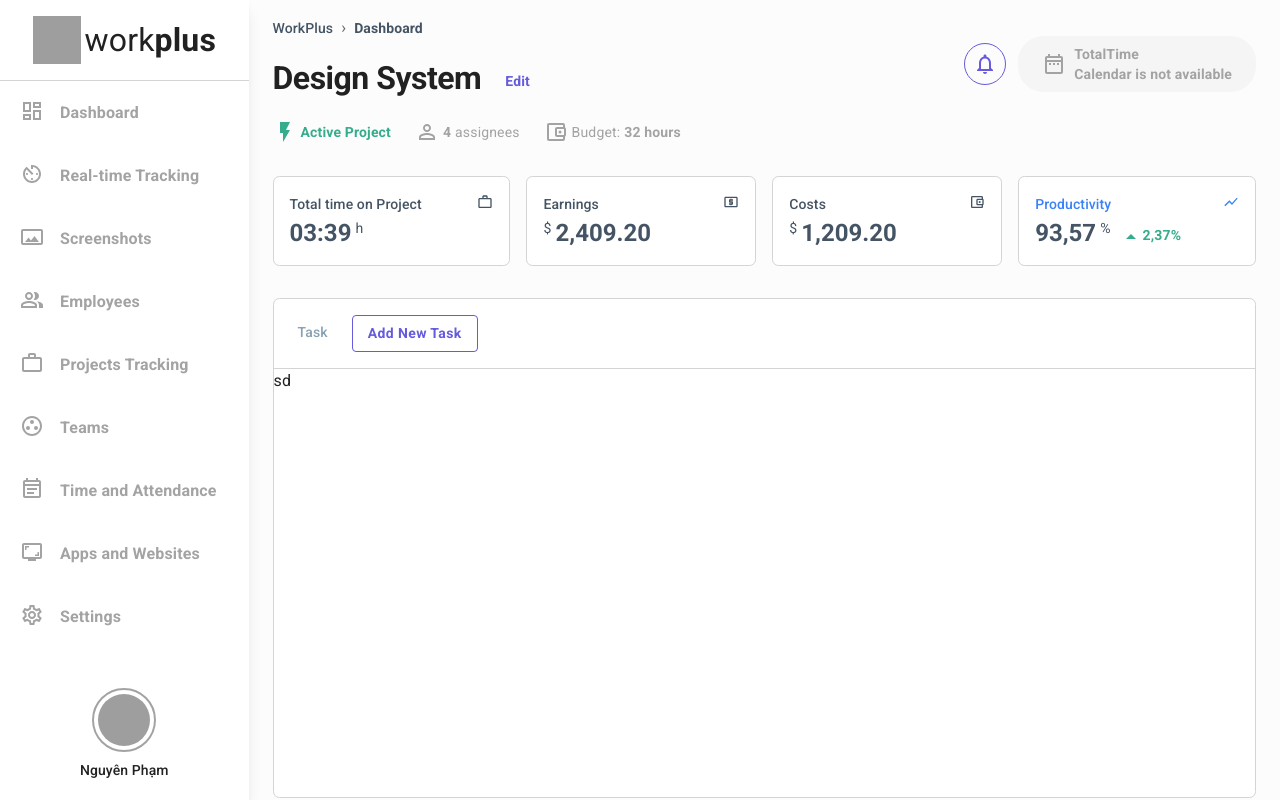
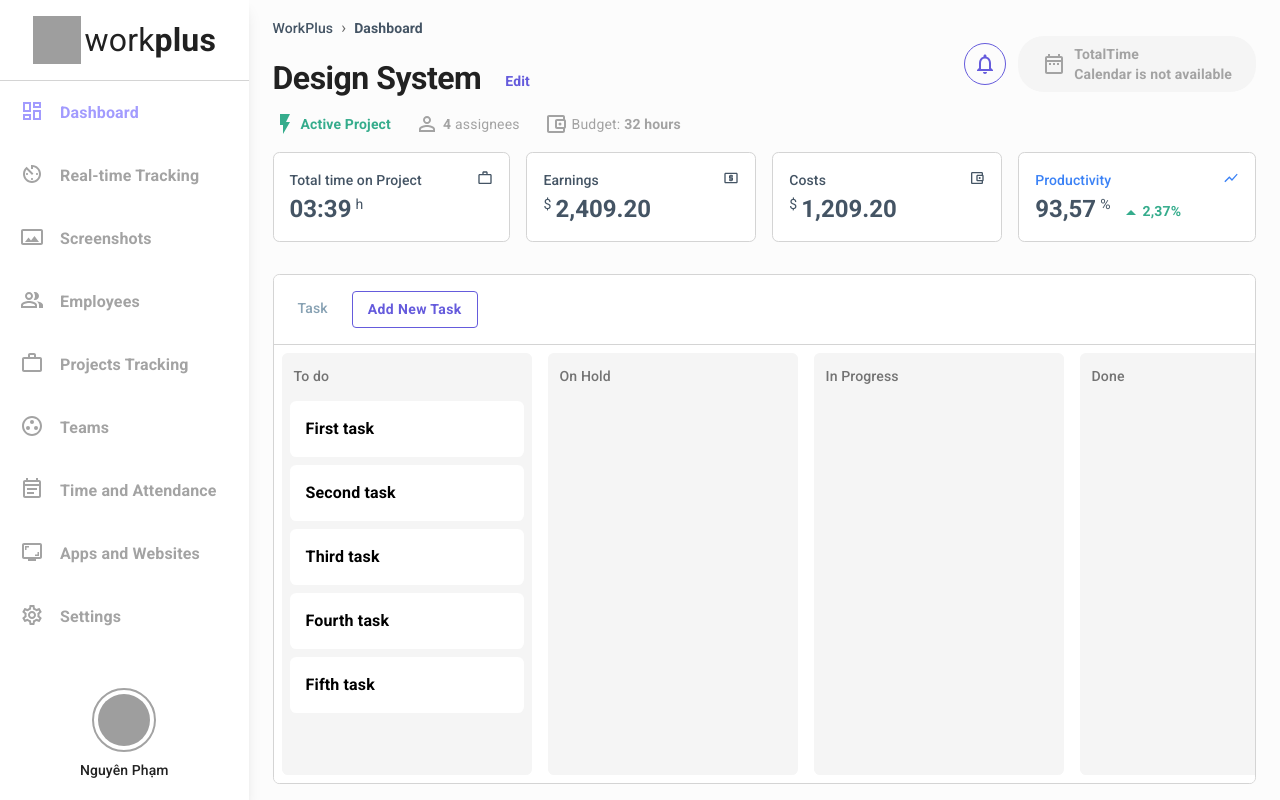
Before and after one commit to phamlongnguyen/todo-ui, a React (Create React App) app: page / in a window 1280 px wide. Built offline with nearby package versions, Linux system fonts and the light colour scheme; grey boxes are pictures that could not be loaded; a web font is replaced by a local one.

Commit message:
Feature: Add Drap Drop Panel

```diff
--- a/package.json
+++ b/package.json
@@ -14,11 +14,13 @@
     "@testing-library/user-event": "^13.5.0",
     "postcss": "^8.4.14",
     "react": "^18.2.0",
+    "react-beautiful-dnd": "^13.1.0",
     "react-dom": "^18.2.0",
     "react-router-dom": "^6.3.0",
     "react-scripts": "5.0.1",
     "styled-components": "^5.3.5",
     "tailwindcss": "^3.1.4",
+    "uuid": "^8.3.2",
     "web-vitals": "^2.1.4"
   },
   "scripts": {
--- /dev/null
+++ b/src/components/Home/DropPanel.js
@@ -0,0 +1,153 @@
+import { DragDropContext, Draggable, Droppable } from 'react-beautiful-dnd';
+import { v4 as uuidv4 } from 'uuid';
+import React, { useState } from 'react';
+import { Typography } from '@mui/material';
+const itemsFromBackend = [
+  { id: uuidv4(), content: 'First task' },
+  { id: uuidv4(), content: 'Second task' },
+  { id: uuidv4(), content: 'Third task' },
+  { id: uuidv4(), content: 'Fourth task' },
+  { id: uuidv4(), content: 'Fifth task' },
+];
+
+const columnsFromBackend = {
+  [uuidv4()]: {
+    name: 'To do',
+    items: itemsFromBackend,
+  },
+  [uuidv4()]: {
+    name: 'On Hold',
+    items: [],
+  },
+  [uuidv4()]: {
+    name: 'In Progress',
+    items: [],
+  },
+  [uuidv4()]: {
+    name: 'Done',
+    items: [],
+  },
+};
+
+const onDragEnd = (result, columns, setColumns) => {
+  if (!result.destination) return;
+  const { source, destination } = result;
+
+  if (source.droppableId !== destination.droppableId) {
+    const sourceColumn = columns[source.droppableId];
+    const destColumn = columns[destination.droppableId];
+    const sourceItems = [...sourceColumn.items];
+    const destItems = [...destColumn.items];
+    const [removed] = sourceItems.splice(source.index, 1);
+    destItems.splice(destination.index, 0, removed);
+    setColumns({
+      ...columns,
+      [source.droppableId]: {
+        ...sourceColumn,
+        items: sourceItems,
+      },
+      [destination.droppableId]: {
+        ...destColumn,
+        items: destItems,
+      },
+    });
+  } else {
+    const column = columns[source.droppableId];
+    const copiedItems = [...column.items];
+    const [removed] = copiedItems.splice(source.index, 1);
+    copiedItems.splice(destination.index, 0, removed);
+    setColumns({
+      ...columns,
+      [source.droppableId]: {
+        ...column,
+        items: copiedItems,
+      },
+    });
+  }
+};
+
+function DropPanel() {
+  const [columns, setColumns] = useState(columnsFromBackend);
+  return (
+    <div className="w-full h-full">
+      <div className="w-full h-full flex py-2">
+        <DragDropContext
+          onDragEnd={(result) => onDragEnd(result, columns, setColumns)}
+        >
+          {Object.entries(columns).map(([columnId, column], index) => {
+            return (
+              <div
+                className="w-1/4 min-w-[250px] mx-2 bg-gray-100 rounded flex flex-col "
+                key={columnId}
+              >
+                <div className="w-full h-full rounded ">
+                  <Droppable droppableId={columnId} key={columnId}>
+                    {(provided, snapshot) => {
+                      return (
+                        <div
+                          {...provided.droppableProps}
+                          ref={provided.innerRef}
+                          className={`p-2 w-full h-full rounded pt-12 relative top-0 ${
+                            snapshot.isDraggingOver
+                              ? 'bg-violet-100'
+                              : 'bg-gray-100'
+                          }`}
+                        >
+                          <Typography
+                            variant="subtitle2"
+                            className="p-3 text-3xs text-gray-500 absolute top-0 left-0 h-12"
+                          >
+                            {column.name}
+                          </Typography>
+                          {column.items.map((item, index) => {
+                            return (
+                              <Draggable
+                                key={item.id}
+                                draggableId={item.id}
+                                index={index}
+                              >
+                                {(provided, snapshot) => {
+                                  return (
+                                    <div
+                                      ref={provided.innerRef}
+                                      {...provided.draggableProps}
+                                      {...provided.dragHandleProps}
+                                      className={`text-black font-semibold rounded ${
+                                        snapshot.isDragging
+                                          ? 'bg-violet-300'
+                                          : 'bg-white'
+                                      }`}
+                                      style={{
+                                        userSelect: 'none',
+                                        padding: 16,
+                                        margin: '0 0 8px 0',
+                                        minHeight: '50px',
+                                        // backgroundColor: snapshot.isDragging
+                                        //   ? '#263B4A'
+                                        //   : '#456C86',
+                                        ...provided.draggableProps.style,
+                                      }}
+                                    >
+                                      {item.content}
+                                    </div>
+                                  );
+                                }}
+                              </Draggable>
+                            );
+                          })}
+                          {provided.placeholder}
+                        </div>
+                      );
+                    }}
+                  </Droppable>
+                </div>
+              </div>
+            );
+          })}
+        </DragDropContext>
+      </div>
+    </div>
+  );
+}
+
+export default DropPanel;
--- a/src/components/Home/Header.js
+++ b/src/components/Home/Header.js
@@ -127,7 +127,7 @@ function Header() {
             Edit
           </Typography>
           <RingHover className="cursor-pointer border-solid border-primary border-[1px] rounded-full p-2 flex items-center h-fit w-fit ">
-            <NotificationsNoneOutlinedIcon className=" h-fit w-6 text-primary " />
+            <NotificationsNoneOutlinedIcon className=" h-6 w-6 text-primary " />
           </RingHover>
           <div className="flex items-center ml-3 text-gray-400 rounded-2xl bg-gray-100 lg:px-6 lg:py-2 px-3 py-3 ">
             <DateRangeOutlinedIcon />
@@ -150,7 +150,7 @@ function Header() {
           </div>
         </div>
       </div>
-      <div className="flex overflow-auto pb-4 my-2">
+      <div className="flex overflow-auto pb-2">
         <div className="text-[#35AC8C] flex items-center mr-6  ">
           <FlashOnIcon />
           <Typography
--- a/src/components/Home/TaskPannel.js
+++ b/src/components/Home/TaskPannel.js
@@ -1,5 +1,6 @@
 import styled from '@emotion/styled';
 import { Button, Typography } from '@mui/material';
+import DropPanel from './DropPanel';
 
 const ColorButton = styled(Button)(() => ({
   color: '#655BDC',
@@ -14,14 +15,16 @@ const ColorButton = styled(Button)(() => ({
 
 function TaskPannel() {
   return (
-    <div className="mt-6 bg-white border border-solid border-gray-300 rounded flex-1 min-h-[500px] overflow-auto ">
+    <div className="mt-6 bg-white border border-solid border-gray-300 rounded flex-1 min-h-[500px] overflow-auto flex flex-col">
       <div className="border-0 border-b border-solid border-gray-300 py-4 px-6 text-[#87A1B3] font-semibold flex items-center  sticky left-0 ">
         <Typography variant="subtitle2" className="pr-6">
           Task
         </Typography>{' '}
         <ColorButton variant="outlined">Add new task</ColorButton>
       </div>
-      <div className=" min-w-[500px]">sd</div>
+      <div className=" min-w-[500px] flex-1 w-full">
+        <DropPanel />
+      </div>
     </div>
   );
 }
--- a/src/components/common/Navbar.js
+++ b/src/components/common/Navbar.js
@@ -1,6 +1,6 @@
 import { Typography } from '@mui/material';
 import React from 'react';
-import { Link, useMatch, useResolvedPath } from 'react-router-dom';
+import { Link, useLocation, useMatch, useResolvedPath } from 'react-router-dom';
 import { MENU_NAV_BAR } from '../../utils/constant';
 
 function Navbar() {
@@ -43,12 +43,13 @@ export default Navbar;
 
 const ItemNav = ({ href = '', label = '', icon }) => {
   const resolved = useResolvedPath(href);
+  const { pathname } = useLocation();
   const match = useMatch({ path: resolved.pathname, end: true });
   return (
     <Link
       to={href}
       className={`no-underline flex items-center justify-center md:p-4 p-2 md:justify-start hover:text-primary-100  cursor-pointer border-l-transparent border-0 border-l-4 border-solid hover:border-l-primary-100 hover:bg-gray-100 ${
-        match
+        match || (pathname === '/' && resolved.pathname === '/dashboard')
           ? 'text-primary-100  border-l-primary-100 '
           : 'text-gray-400  border-l-transparent'
       }`}
--- a/tailwind.config.js
+++ b/tailwind.config.js
@@ -35,6 +35,7 @@ module.exports = {
       blue: colors.blue,
       green: colors.green,
       purple: colors.purple,
+      violet: colors.violet,
       primary: {
         DEFAULT: '#655BDC',
         100: '#A29BFE',
```
Also changed, not shown: 1 other file (tests, documents, lock files or other folders).
